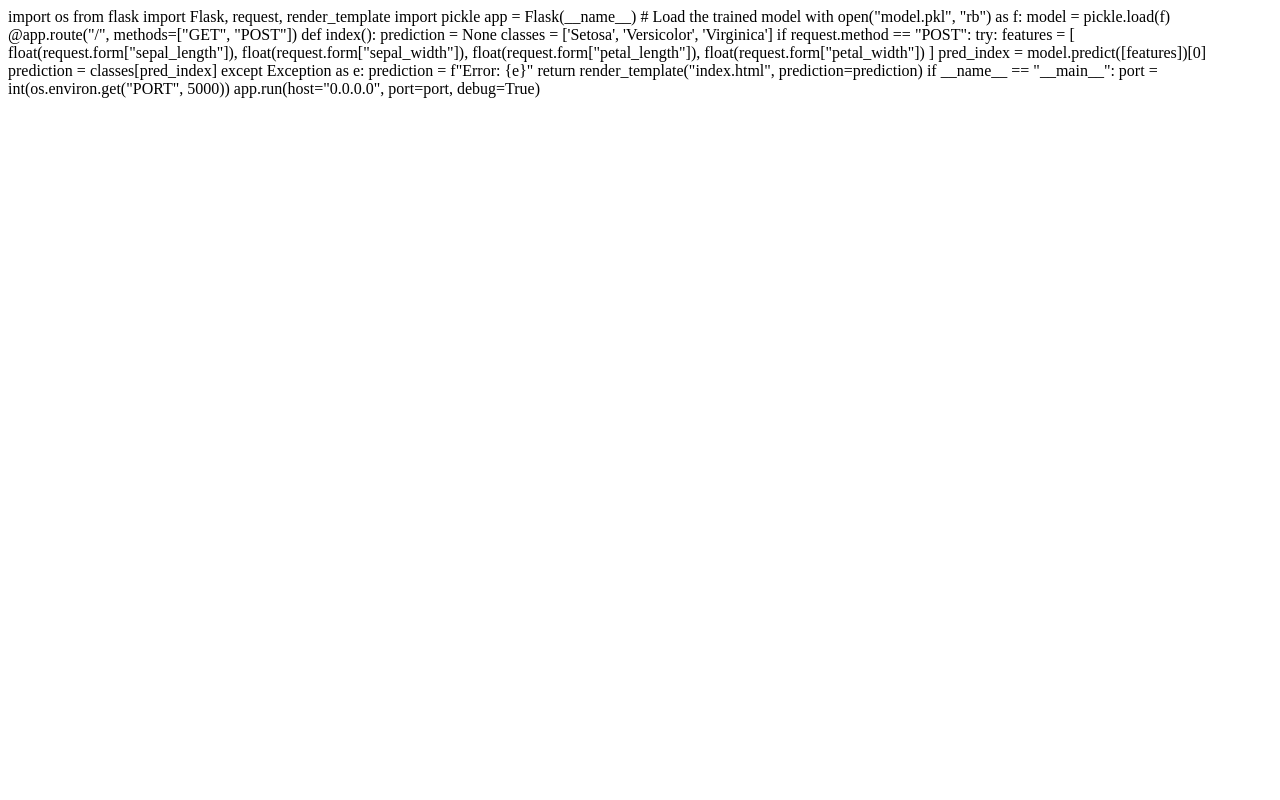
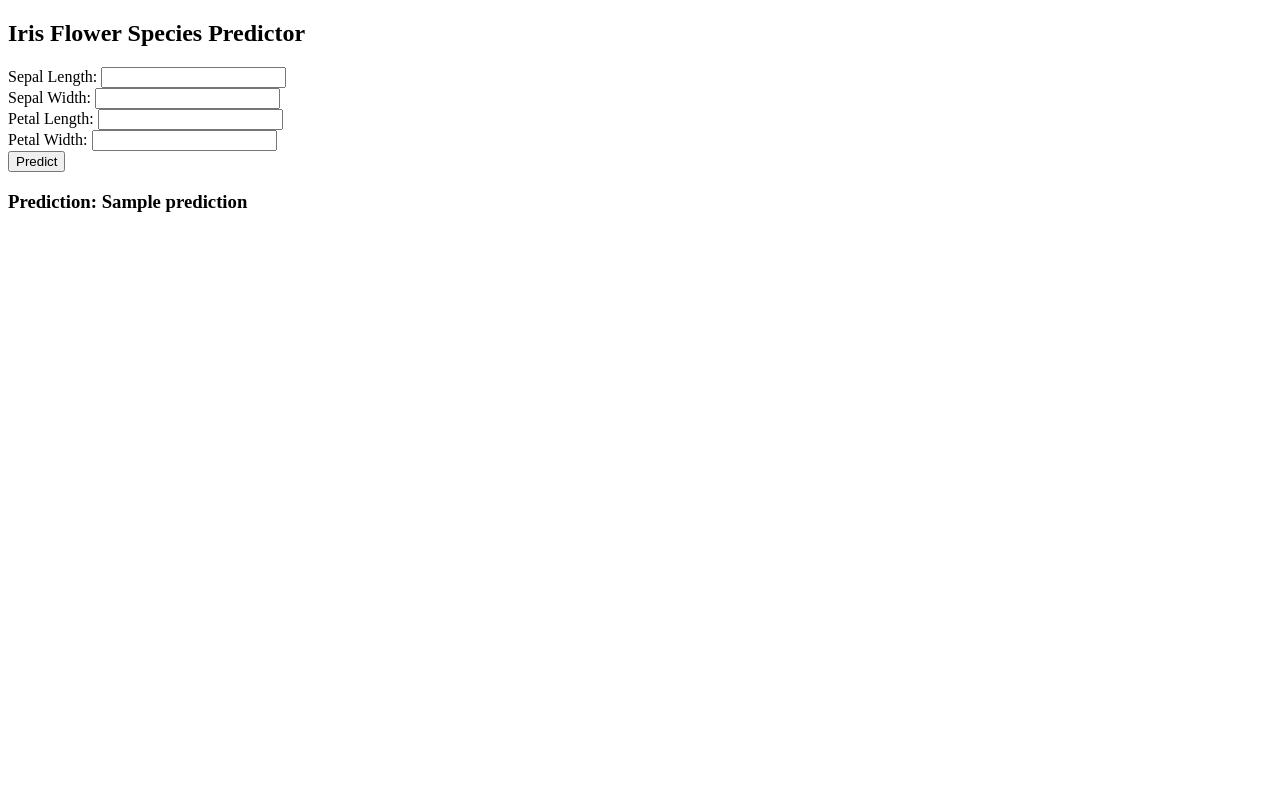
Before and after one commit to SamDanielVincy/render-host, a Flask app: template templates/index.html in a window 1280 px wide. Run offline with Flask 3, Linux system fonts and the light colour scheme; the template is opened without the code that fills it: most values are stand-ins (such as "Sample title", 1, 10 or a date in 2020); parts of the project's set-up code (start-up, migrations or seed data) failed here and were passed over.

Commit message:
Initial commit for Render deployment

```diff
--- a/templates/index.html
+++ b/templates/index.html
@@ -1,33 +1,21 @@
-import os
-from flask import Flask, request, render_template
-import pickle
+<!DOCTYPE html>
+<html>
+<head>
+    <title>Iris Species Predictor</title>
+</head>
+<body>
+    <h2>Iris Flower Species Predictor</h2>
 
-app = Flask(__name__)
+    <form method="post" action="/">
+        <label>Sepal Length: <input type="number" step="any" name="sepal_length" required></label><br>
+        <label>Sepal Width: <input type="number" step="any" name="sepal_width" required></label><br>
+        <label>Petal Length: <input type="number" step="any" name="petal_length" required></label><br>
+        <label>Petal Width: <input type="number" step="any" name="petal_width" required></label><br>
+        <button type="submit">Predict</button>
+    </form>
 
-# Load the trained model
-with open("model.pkl", "rb") as f:
-    model = pickle.load(f)
-
-@app.route("/", methods=["GET", "POST"])
-def index():
-    prediction = None
-    classes = ['Setosa', 'Versicolor', 'Virginica']
-
-    if request.method == "POST":
-        try:
-            features = [
-                float(request.form["sepal_length"]),
-                float(request.form["sepal_width"]),
-                float(request.form["petal_length"]),
-                float(request.form["petal_width"])
-            ]
-            pred_index = model.predict([features])[0]
-            prediction = classes[pred_index]
-        except Exception as e:
-            prediction = f"Error: {e}"
-
-    return render_template("index.html", prediction=prediction)
-
-if __name__ == "__main__":
-    port = int(os.environ.get("PORT", 5000))
-    app.run(host="0.0.0.0", port=port, debug=True)
+    {% if prediction %}
+    <h3>Prediction: {{ prediction }}</h3>
+    {% endif %}
+</body>
+</html>
```
